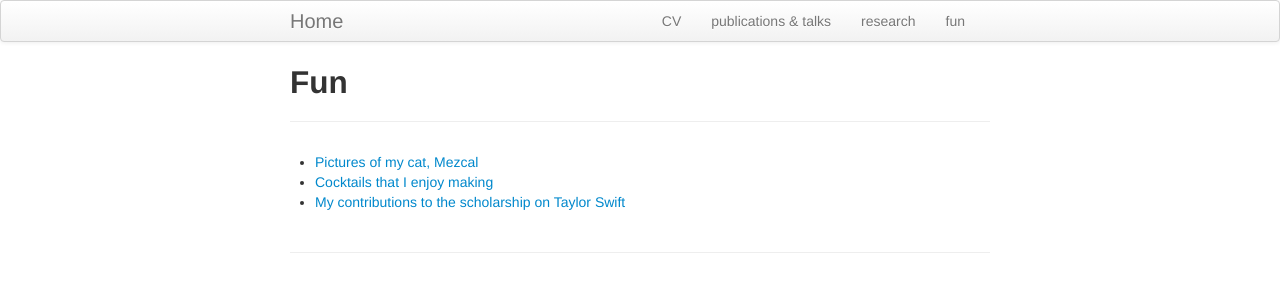
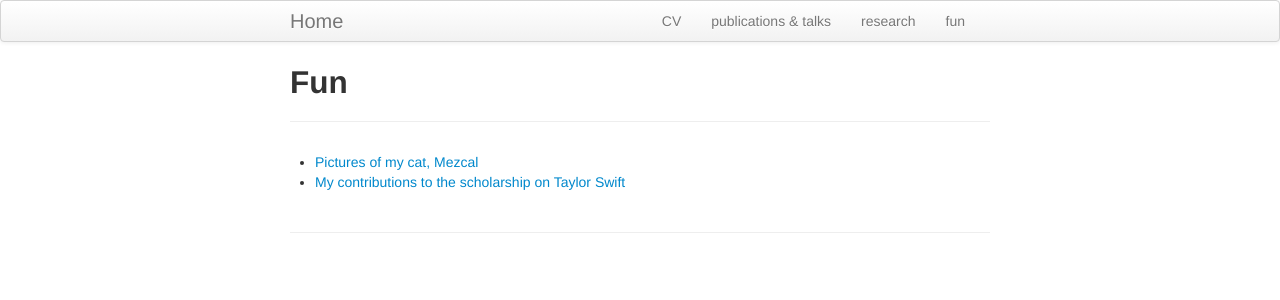
Before and after one commit to gsagostini/gsagostini.github.io, a Jekyll site: the page built from pages/fun.md, in a window 1280 px wide. Shown: the top 300 px of the page. Built offline with Jekyll 4.4.1, drawn with Linux system fonts in a browser that asks for light colours.

Commit message:
updated fun page for applications

```diff
--- a/pages/fun.md
+++ b/pages/fun.md
@@ -5,5 +5,5 @@ description: Come see what I do for fun!
 ---
 
 - [Pictures of my cat, Mezcal](cat.html)
-- [Cocktails that I enjoy making](cocktails.html)
+<!--- - [Cocktails that I enjoy making](cocktails.html)--->
 - [My contributions to the scholarship on Taylor Swift](taylor_swift.html)
```
